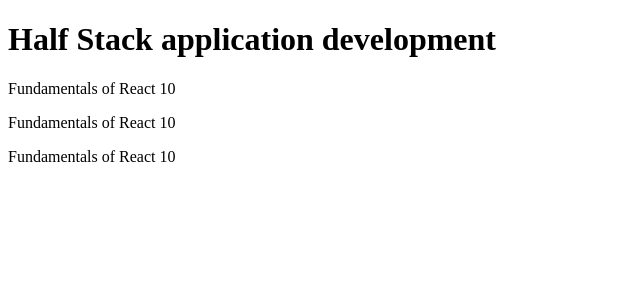
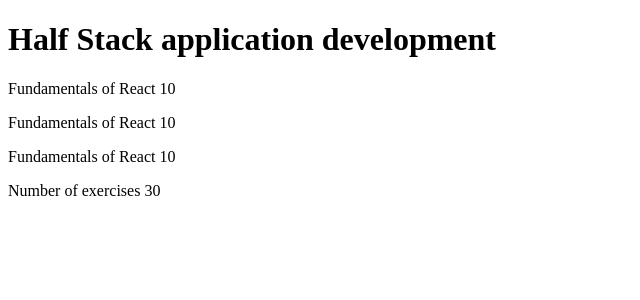
Before and after one commit to YousefNoor24/FullStackOpen, a React (Vite) app in the folder part1/courseinfo/: page / in a window 1280 px wide. Shown: the top 300 px of the page, without its empty margins (0-640 px from the left). Built offline with nearby package versions, Linux system fonts and the light colour scheme.

Commit message:
Edit Total Component part1/courseinfo/src/App.jsx

```diff
--- a/part1/courseinfo/src/App.jsx
+++ b/part1/courseinfo/src/App.jsx
@@ -26,9 +26,13 @@
 }
 
 const Total = (props) => {
+  let total = 0
+  props.parts.map(part => {
+    total += part.exercises
+  })
   return (
     <>
-      <p>Number of exercises {props.totalExercises}</p>
+      <p>Number of exercises {total}</p>
     </>
   )
 }
@@ -54,6 +58,7 @@
     <div>
       <Header course={course} />
       <Content parts={parts} />
+      <Total parts={parts} />
     </div>
   )
 }
```
